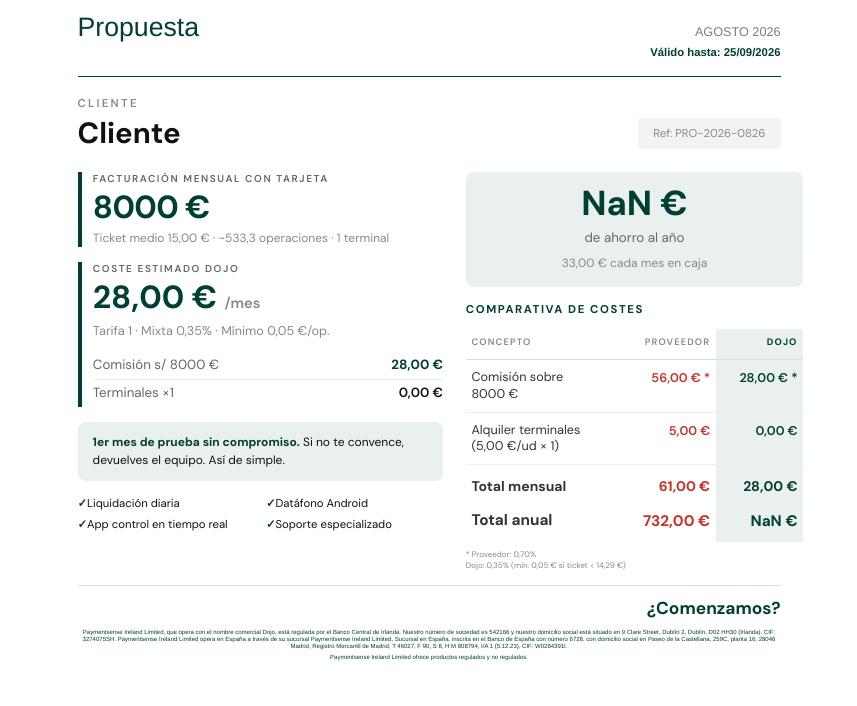
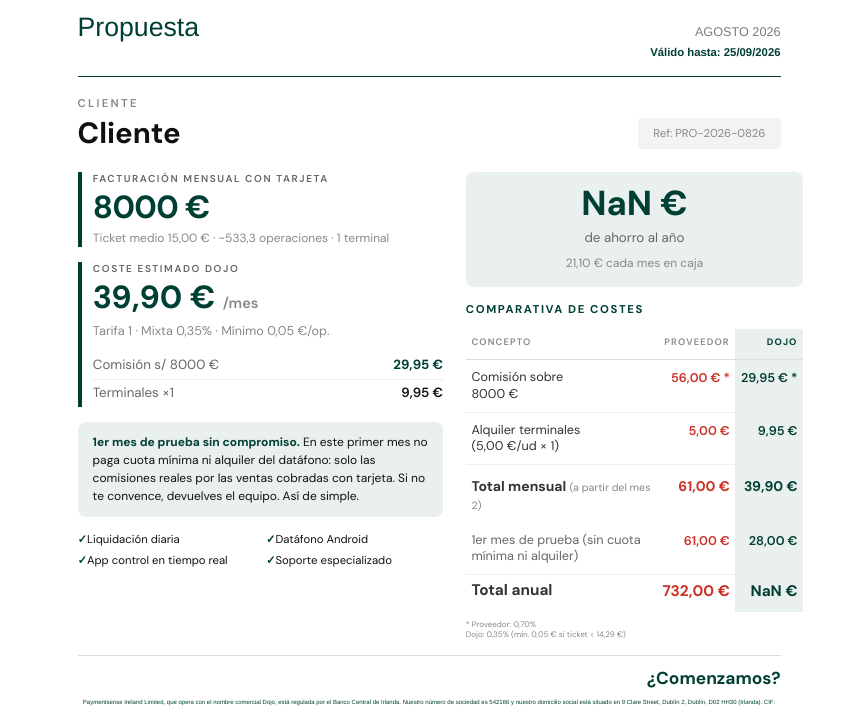
Before and after one commit to luismiguel1977/calculadora-dojo, a website: page www/index.html in a window 1280 px wide. Both pictures are taken after a click on the button "Imprimir propuesta". Shown: the part 94-800 px from the top of the page, without its empty margins (211-1068 px from the left). Drawn offline with Linux system fonts and the light colour scheme.

```diff
--- a/www/index.html
+++ b/www/index.html
@@ -1247,7 +1247,7 @@
               </div>
             </div>
           </section>
-          <p class="prop-trial"><strong>1er mes de prueba sin compromiso.</strong> Si no te convence, devuelves el equipo. As&iacute; de simple.</p>
+          <p class="prop-trial"><strong>1er mes de prueba sin compromiso.</strong> En este primer mes no paga cuota m&iacute;nima ni alquiler del dat&aacute;fono: solo las comisiones reales por las ventas cobradas con tarjeta. Si no te convence, devuelves el equipo. As&iacute; de simple.</p>
           <div class="prop-benefits">
             <span>Liquidaci&oacute;n diaria</span>
             <span>Dat&aacute;fono Android</span>
@@ -1284,9 +1284,14 @@
                   <td class="col-dojo" id="printDojoAlquiler">--</td>
                 </tr>
                 <tr class="prop-total">
-                  <td>Total mensual</td>
+                  <td>Total mensual <span style="font-weight:400;font-size:8pt;color:#888">(a partir del mes 2)</span></td>
                   <td class="col-prov" id="printCompMensual">--</td>
                   <td class="col-dojo" id="printDojoMensual">--</td>
+                </tr>
+                <tr id="printTrialRow" style="display:none">
+                  <td style="font-weight:400;color:#666">1er mes de prueba (sin cuota m&iacute;nima ni alquiler)</td>
+                  <td class="col-prov" id="printCompMes1">&nbsp;</td>
+                  <td class="col-dojo" id="printDojoMes1">&nbsp;</td>
                 </tr>
                 <tr class="prop-total prop-total-annual">
                   <td>Total anual</td>
@@ -1453,8 +1458,11 @@
 
   function computePrintComparativa(r) {
     var comp = computeCompetenciaTotals(r);
-    var alquilerPrint = r.alquilerSinIva;
-    var dojoComision = r.afterMin;
+    // La propuesta impresa muestra SIEMPRE el coste del mes 2+ (con MMSC y alquiler),
+    // independientemente del mes de prueba. El mes 1 se anota aparte como beneficio.
+    var usarMes2 = r.mesPrueba && r.totalDojoMes2 != null;
+    var alquilerPrint = usarMes2 ? (r.alquilerEx * r.numTerminales) : r.alquilerSinIva;
+    var dojoComision  = usarMes2 ? Math.max(r.varComm, r.cuotaMin) : r.afterMin;
     var totalDojoPrint = dojoComision + alquilerPrint;
     return {
       compComision: comp.compComision,
@@ -1627,6 +1635,7 @@
       savePrint: save,
       savePrintAnual: ((totalComp * 12) - totalDojoAnual),
       mesPrueba: mesPrueba,
+      alquilerEx: alquilerEx,
       nat: nat,
       T: T,
       useMix: useMix,
@@ -1941,6 +1950,19 @@
     setPrintText("printDojoMensual", fmtEuroPrint(p.totalDojoPrint));
     setPrintText("printCompAnual", fmtEuroPrint(p.totalCompPrint * 12));
     setPrintText("printDojoAnual", fmtEuroPrint(p.totalDojoAnual));
+    // Fila condicional del 1er mes de prueba
+    var trialRow = document.getElementById("printTrialRow");
+    if (trialRow) {
+      if (r.mesPrueba) {
+        trialRow.style.display = "";
+        var mes1Dojo = r.varComm;  // mes 1 = solo comisiones (sin MMSC, sin alquiler)
+        var mes1Comp = r.totalComp;
+        setPrintText("printDojoMes1", fmtEuroPrint(mes1Dojo));
+        setPrintText("printCompMes1", fmtEuroPrint(mes1Comp));
+      } else {
+        trialRow.style.display = "none";
+      }
+    }
 
     var notaProv = "* Proveedor: " + fmtPct(compPctVal);
     var notaDojo = useMix
@@ -2235,7 +2257,10 @@
     document.getElementById("totalSub").textContent =
       "Comisiones variables " + fmtEuro(r.varComm) +
       (r.afterMin > r.varComm ? " \u2192 aplicado m\u00ednimo " + fmtEuro(r.cuotaMin) : "") +
-      " + alquiler " + r.numTerminales + " terminal(es) sin IVA " + fmtEuro(r.alquilerSinIva);
+      " + alquiler " + r.numTerminales + " terminal(es) sin IVA " + fmtEuro(r.alquilerSinIva) +
+      (r.mesPrueba && r.totalDojoMes2 != null
+        ? " \u00b7 1er mes de prueba (sin cuota m\u00ednima ni alquiler). A partir del mes 2: " + fmtEuro(r.totalDojoMes2) + "/mes"
+        : "");
 
     var kv = document.getElementById("kv");
     var integRows = "";
```
Also changed, not shown: dojo-v2.1.html (+1 -1 lines).
